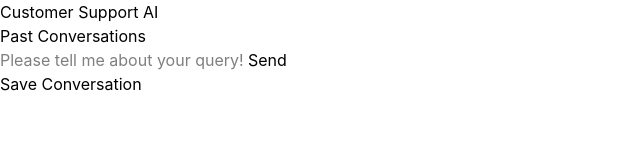
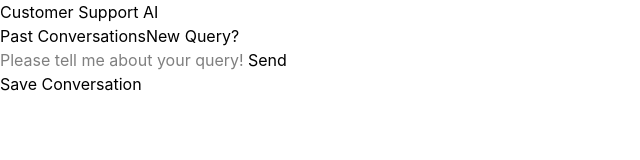
Before and after one commit to neeru0713/xcustomersupportai, a React (Vite) app: page / in a window 1280 px wide. Shown: the top 160 px of the page, without its empty margins (0-640 px from the left). Built offline with nearby package versions, Linux system fonts and the light colour scheme.

Commit message:
completed ui

```diff
--- a/src/App.jsx
+++ b/src/App.jsx
@@ -50,6 +50,15 @@ function Home() {
 
       {/* NAV */}
       <Link to="/history">Past Conversations</Link>
+      <Link
+        to="/"
+        onClick={() => {
+          setInput("");
+          setMessages([]);
+        }}
+      >
+        New Query?
+      </Link>
 
       {/* INPUT */}
       <form onSubmit={handleSubmit}>
```
